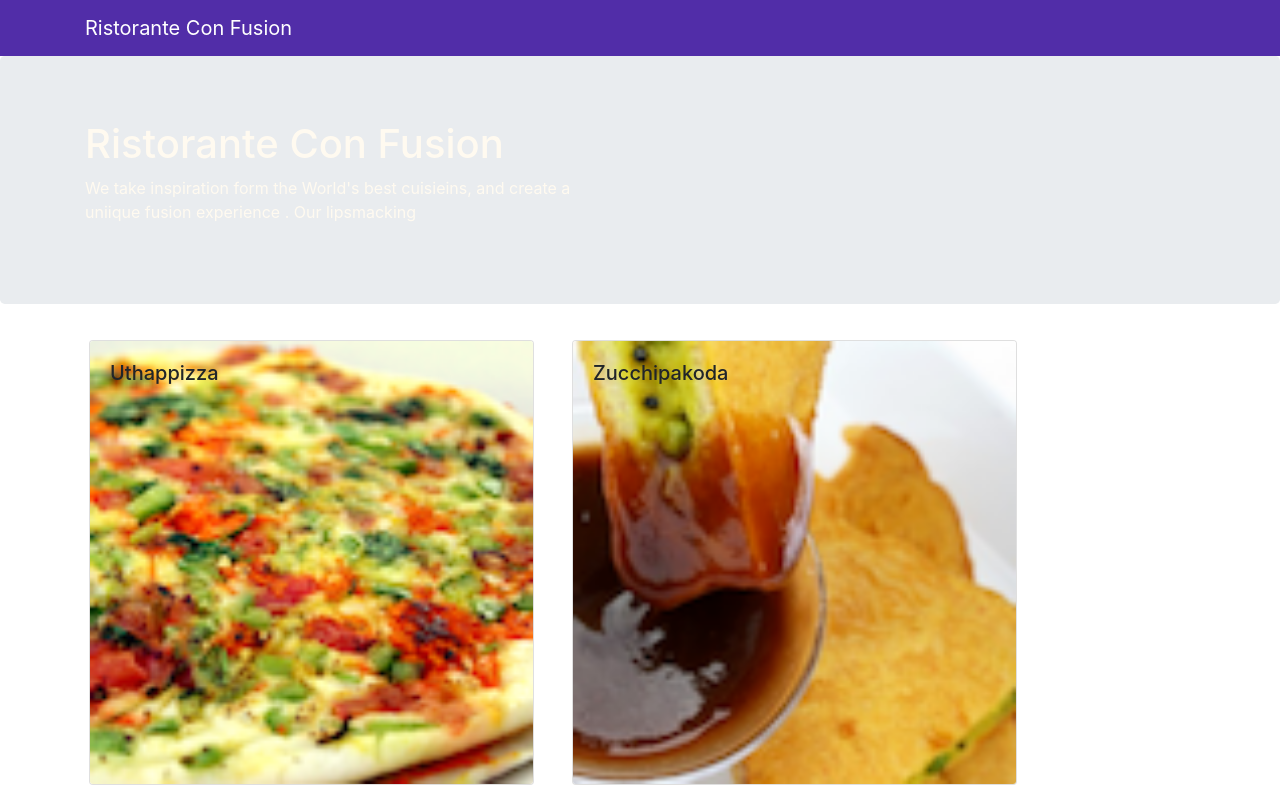
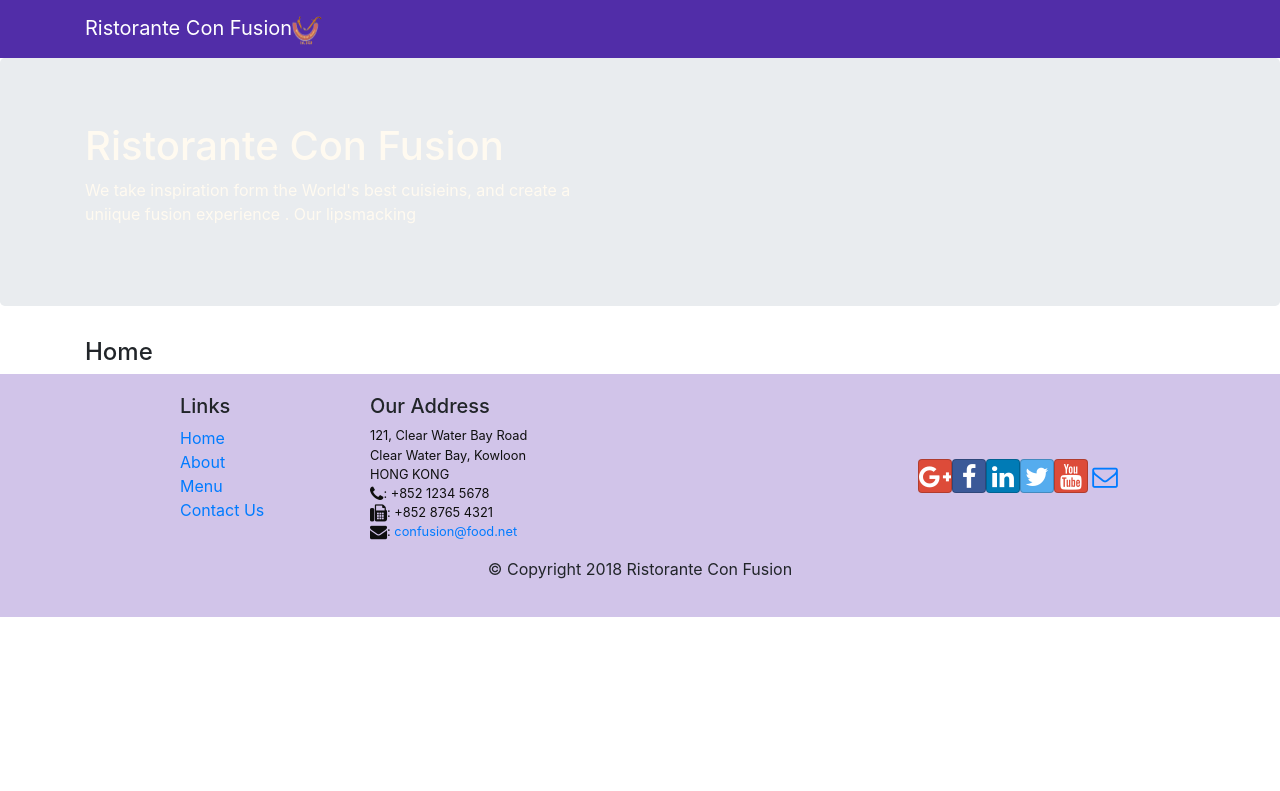
Before and after one commit to perryneal11/confusion, a React (Create React App) app: page /home in a window 1280 px wide. Shown: the top 791 px of the page. Built offline with nearby package versions, Linux system fonts and the light colour scheme.

Commit message:
react router

```diff
--- a/package.json
+++ b/package.json
@@ -14,6 +14,7 @@
     "react-bootstrap": "^2.4.0",
     "react-dom": "^18.2.0",
     "react-popper": "^2.3.0",
+    "react-router-dom": "^4.2.2",
     "react-scripts": "5.0.1",
     "reactstrap": "^5.0.0",
     "web-vitals": "^2.1.4"
--- a/src/App.js
+++ b/src/App.js
@@ -1,14 +1,17 @@
 import React, {Component} from 'react'
 import Main from './components/MainComponent'
 import './App.css';
+import {BrowserRouter} from 'react-router-dom'
 
 class App extends Component{
 
   render() {
     return(
+      <BrowserRouter>
     <div className="App">
       <Main/>
-    </div>)
+    </div>
+    </BrowserRouter>)
   }
 }
 
--- a/src/components/FooterComponent.js
+++ b/src/components/FooterComponent.js
@@ -1,4 +1,5 @@
 import React from 'react';
+import {Link} from 'react-router-dom'
 
 function Footer(props) {
     return(
@@ -8,10 +9,10 @@
                 <div className="col-4 offset-1 col-sm-2">
                     <h5>Links</h5>
                     <ul className="list-unstyled">
-                        <li><a href="#">Home</a></li>
-                        <li><a href="#">About</a></li>
-                        <li><a href="#">Menu</a></li>
-                        <li><a href="contactus.html">Contact</a></li>
+                        <li><Link to="/home">Home</Link></li>
+                        <li><Link to="/aboutus">About</Link></li>
+                        <li><Link to="/menu">Menu</Link></li>
+                        <li><Link to="/contactus">Contact Us</Link></li>
                     </ul>
                 </div>
                 <div className="col-7 col-sm-5">
--- a/src/components/HeaderComponent.js
+++ b/src/components/HeaderComponent.js
@@ -1,13 +1,61 @@
 import React, {Component} from 'react'
-import { Navbar, NavbarBrand, Jumbotron } from 'reactstrap';
+import { Navbar, NavbarBrand, Jumbotron, Nav, NavbarToggler, Collapse, NavItem  } from 'reactstrap';
+import {NavLink} from 'react-router-dom'
+
 
 class Header extends Component {
+    constructor(props){
+        super(props)
+        this.state={
+            isNavOpen: false
+        }
+        this.toggleNav = this.toggleNav.bind(this)
+
+    };
+
+
+    toggleNav(){
+        this.setState({
+            isNavOpen: !this.state.isNavOpen
+        })
+    }
+
+
+
+
     render() {
         return(
             <>
-            <Navbar dark>
+            <Navbar dark expand='md'>
                 <div className="container">
-            <NavbarBrand href="/">Ristorante Con Fusion</NavbarBrand>
+                    <NavbarToggler onClick={this.toggleNav}/>
+            <NavbarBrand className="mr-auto" href="/">Ristorante Con Fusion
+                <img src="assets/images/logo.png" height="30" width= "30" alt= "Ristorante Con Fusion"></img>
+            </NavbarBrand>
+            <Collapse isOpen={this.state.isNavOpen}>
+                <Nav navbar>
+                    <NavItem>
+                        <NavLink className="nav-link" to="/home">
+                        <span className="fa fa-home fa-lg"></span>
+
+                        </NavLink>
+                    </NavItem>
+                    <NavItem>
+                        <NavLink className="nav-link" to="/aboutus">                        <span className="fa fa-info fa-lg"></span>
+</NavLink>
+                    </NavItem>
+                    <NavItem>
+                        <NavLink className="nav-link" to="/menu">                        <span className="fa fa-list fa-lg"></span>
+</NavLink>
+                    </NavItem>
+                    <NavItem>
+                        <NavLink className="nav-link" to="/contactus">                        <span className="fa fa-address-card fa-lg"></span>
+</NavLink>
+                    </NavItem>
+
+                </Nav>
+                </Collapse>
+
           </div>
         </Navbar>
         <Jumbotron>
--- /dev/null
+++ b/src/components/HomeComponent.js
@@ -0,0 +1,11 @@
+import React from 'react'
+
+function Home(props) {
+    return(
+        <div className='container'>
+            <h4>Home</h4>
+        </div>
+    )
+}
+
+export default Home
--- a/src/components/MainComponent.js
+++ b/src/components/MainComponent.js
@@ -4,6 +4,8 @@
 import { DISHES } from '../shared/dishes';
 import Header from './HeaderComponent'
 import Footer from './FooterComponent'
+import {Switch, Route, Redirect} from 'react-router-dom'
+import Home from './HomeComponent'
 
 class Main extends Component{
 
@@ -15,20 +17,25 @@
     }
   }
 
-  componentDidMount() {
-    console.log('Main mounted')
-}
-
-  onDishSelect(dishId) {
-    this.setState({ selectedDish: dishId});
-}
 
   render() {
+    const HomePage = () => {
+      return(
+        <Home>
+        </Home>
+      )
+    }
+
+
+
     return(
     <div>
         <Header></Header>
-        <Menu dishes={this.state.dishes} onClick={(dishId) => this.onDishSelect(dishId)}/>
-        <DishDetail dish = {this.state.dishes.filter((dish) => dish.id === this.state.selectedDish)[0]} ></DishDetail>
+        <Switch>
+          <Route path='/home' component={HomePage}/>
+          <Route exact path="/menu" component={()=> <Menu dishes={this.state.dishes}/>}/>
+          <Redirect to="/home"/>
+        </Switch>
         <Footer></Footer>
     </div>)
   }
```
Also changed, not shown: 1 other file (tests, documents, lock files or other folders).
